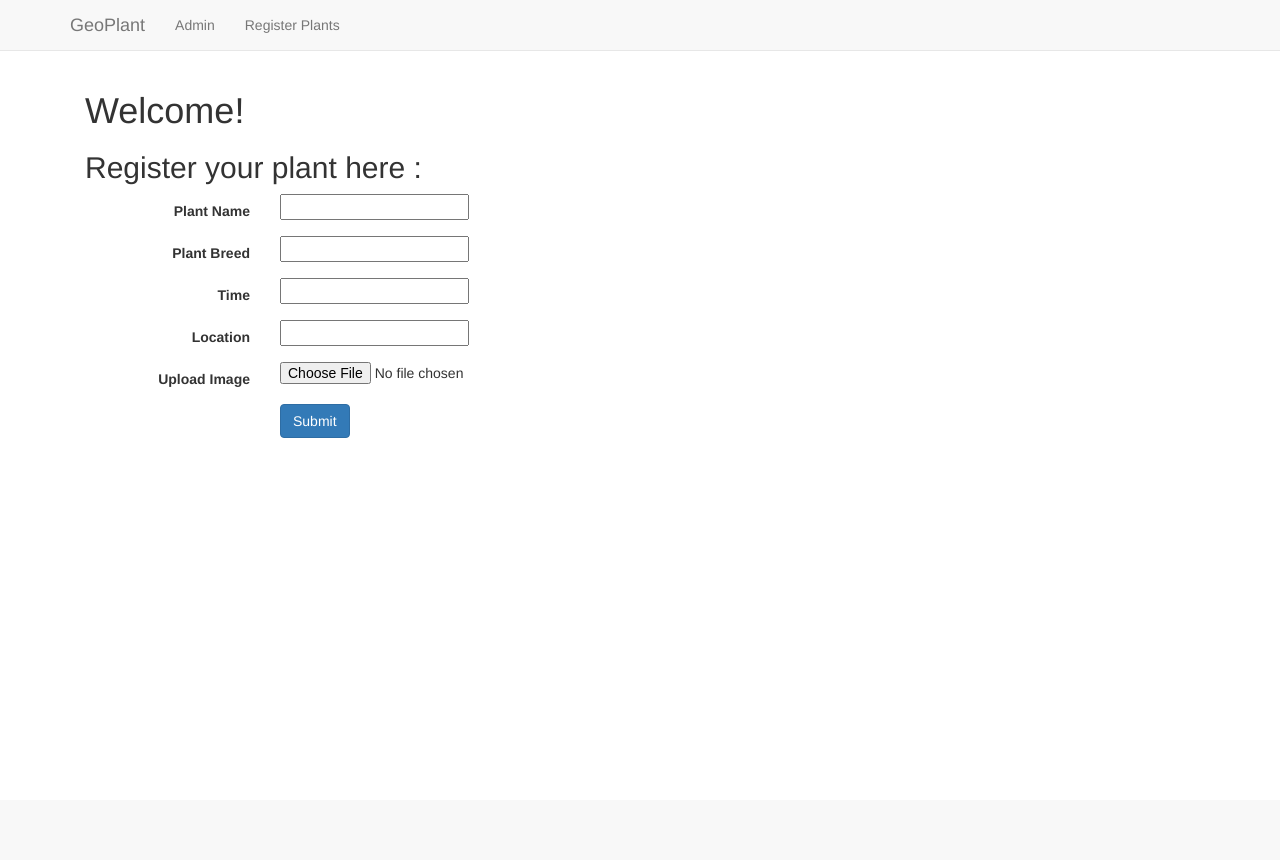
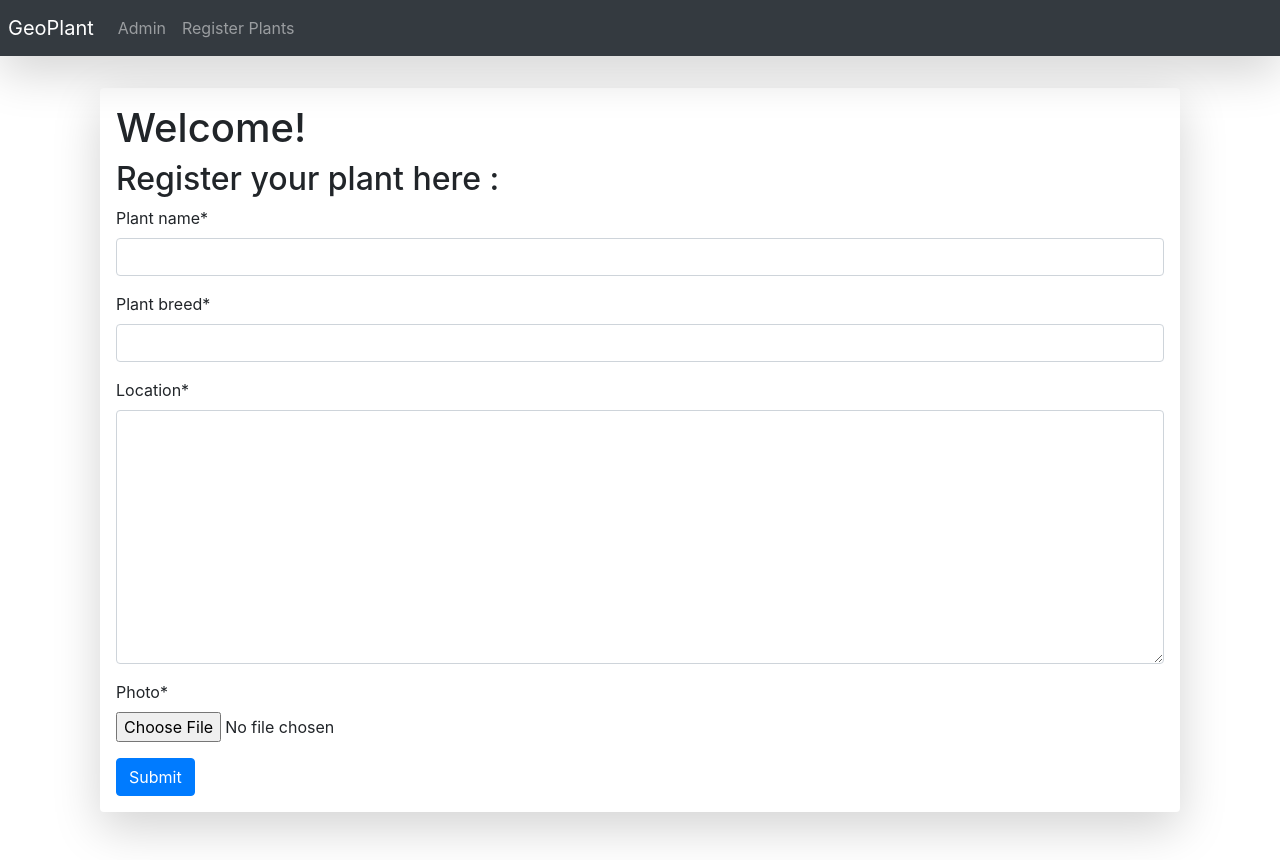
Before and after one commit to gkalyan04/GeoPlant, a Django app: page /sih_app/users/ in a window 1280 px wide. Before the commit the page ends 438 px from the top, so only its background shows below. Run offline with Django 3.2, Linux system fonts and the light colour scheme; some libraries are stand-ins or nearby versions.

Commit message:
some changes

```diff
--- a/sih_app/models.py
+++ b/sih_app/models.py
@@ -1,12 +1,12 @@
 from django.db import models
+from geoposition.fields import GeopositionField
 
 # Create your models here.
 class Plant(models.Model):
     plant_name = models.CharField(max_length=264)
     plant_breed = models.CharField(max_length=264)
-    time_created = models.DateTimeField()
-    location = models.CharField(max_length=264)
-    photo = models.ImageField(upload_to="photo")
+    location = GeopositionField()
+    photo = models.ImageField()
 
     def __str__(self):
-        return self.plant_namessss
+        return self.plant_name
--- a/sih_project/settings.py
+++ b/sih_project/settings.py
@@ -38,8 +38,10 @@ INSTALLED_APPS = [
     'django.contrib.sessions',
     'django.contrib.messages',
     'django.contrib.staticfiles',
+    'crispy_forms',
     'sih_app',
 ]
+CRISPY_TEMPLATE_PACK = 'bootstrap4'
 
 MIDDLEWARE = [
     'django.middleware.security.SecurityMiddleware',
--- a/templates/sih_app/base.html
+++ b/templates/sih_app/base.html
@@ -4,16 +4,20 @@
     <meta charset="utf-8" />
     <title>Page Title</title>
     <!-- Latest compiled and minified CSS -->
-    <link rel="stylesheet" href="https://maxcdn.bootstrapcdn.com/bootstrap/3.3.7/css/bootstrap.min.css" integrity="sha384-BVYiiSIFeK1dGmJRAkycuHAHRg32OmUcww7on3RYdg4Va+PmSTsz/K68vbdEjh4u" crossorigin="anonymous">
+    <link rel="stylesheet" href="https://stackpath.bootstrapcdn.com/bootstrap/4.1.3/css/bootstrap.min.css" integrity="sha384-MCw98/SFnGE8fJT3GXwEOngsV7Zt27NXFoaoApmYm81iuXoPkFOJwJ8ERdknLPMO" crossorigin="anonymous">
 
 </head>
 <body>
-    <nav class="navbar navbar-default navbar-static-top">
-        <div class="container">
-            <ul class="nav navbar-nav">
-                <li><a class="navbar-brand" href="{% url 'index' %}">GeoPlant</a></li>
-                <li><a class="navbar-link" href="{% url 'admin:index' %}">Admin</a></li>
-                <li><a class="navbar-link" href="{% url 'sih_app:users' %}">Register Plants</a></li>
+    <nav class="navbar navbar-expand-lg navbar-dark bg-dark shadow-lg p-2 mb-2 navbar-fixed-top">
+            <a class="navbar-brand" href="{% url 'index' %}">GeoPlant</a>
+            <div class="collapse navbar-collapse" id="myNavbar">
+                    <ul class="navbar-nav mr-auto">
+                            <li class="nav-item">
+                                    <a class="nav-link" href="{% url 'admin:index' %}">Admin</a>
+                            </li>
+                            <li class="nav-item">
+                                    <a class="nav-link" href="{% url 'sih_app:users' %}">Register Plants</a>
+                            </li>
 
             </ul>
         </div>
--- a/templates/sih_app/users.html
+++ b/templates/sih_app/users.html
@@ -1,11 +1,14 @@
 <!DOCTYPE html>
 
 {% extends 'sih_app/base.html' %}
-{% load staticfiles %}
+{% load crispy_forms_tags %}
+
     {% block body_block %}
+    <br>
+    <div class="container">
+            <div style="" class="jumbotron shadow-lg p-3 mb-5 bg-white rounded">
 
-    <div class="container">
-            <h1>Welcome!</h1>
+                        <h1>Welcome!</h1>
             <h2>Register your plant here :</h2>
             <!-- <form method="POST">
 
@@ -14,46 +17,11 @@
                 <input type="submit" class="btn btn-primary" Value="Submit">
             </form> -->
 
-            <form class="form-horizontal" method="POST">
-                    <div class="form-group">
-                      <label for="inputEmail3" class="col-sm-2 control-label">Plant Name</label>
-                      <div class="col-sm-10">
-                            {{ form.plant_name }}
-                      </div>
-                    </div>
-                    <div class="form-group">
-                      <label for="inputEmail3" class="col-sm-2 control-label">Plant Breed</label>
-                        <div class="col-sm-10">
-                            {{ form.plant_breed}}
-
-                      </div>
-                    </div>
-                    <div class="form-group">
-                            <label for="inputEmail3" class="col-sm-2 control-label">Time</label>
-                            <div class="col-sm-10">
-                                  {{ form.time_created}}
-                            </div>
-                    </div>
-                    <div class="form-group">
-                            <label for="inputEmail3" class="col-sm-2 control-label">Location</label>
-                            <div class="col-sm-10">
-                                  {{ form.location }}
-                            </div>
-                    </div>
-                    <div class="form-group">
-                            <label for="inputEmail3" class="col-sm-2 control-label">Upload Image</label>
-                            <div class="col-sm-10">
-                                  {{ form.photo }}
-                            </div>
-                    </div>
-                    {% csrf_token %}
-                    <div class="form-group">
-                            <label for="inputEmail3" class="col-sm-2 control-label"></label>
-                              <div class="col-sm-10">
-                                    <input type="submit" class="btn btn-primary" Value="Submit">
-
-                    </div>
-
-            </form>
+            <form method="POST">
+                         <span style="size:12px">{{ form|crispy}}</span>
+                         {% csrf_token %}
+                         <input type="submit" class="btn btn-primary" Value="Submit">
+                </form>
+                </div>
     </div>
     {% endblock %}
```
Also changed, not shown: db.sqlite3, sih_app/migrations/0002_remove_plant_time_created.py (added), sih_app/migrations/0003_auto_20180916_1533.py (added).
